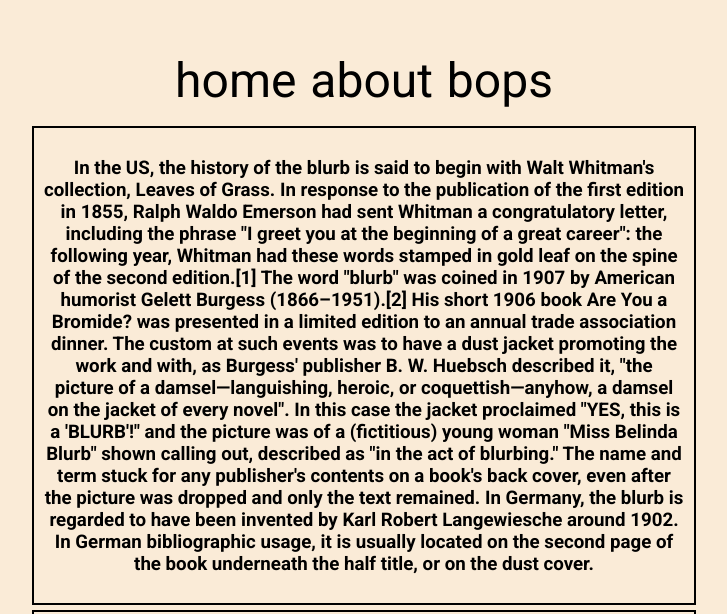
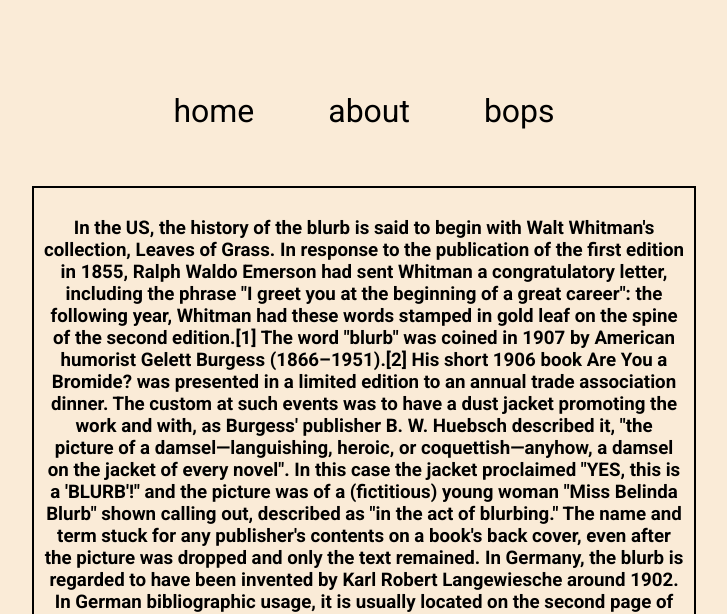
Before and after one commit to inflea/inflea.github.io, a plain HTML site: page index.html in a window 1280 px wide. Shown: the part 188-802 px from the top of the page, without its empty margins (276-1003 px from the left). Drawn offline with Linux system fonts and the light colour scheme.

Commit message:
nav bar fixes

```diff
--- a/style.css
+++ b/style.css
@@ -54,10 +54,10 @@ header, .mxcw {
   text-decoration: none;
   color: #FF0000;
   transition: .3s background-color;
-    }
+}
 
 .nav li {
-  font-size: 3em;
+  font-size: 2em;
   line-height: 40px;
   height: 40px;
   font-family: 'Roboto', sans-serif;
@@ -66,8 +66,8 @@ header, .mxcw {
   background-color: transparent;
   display: inline-block;
   width: auto;
-  text-align: center;
   max-width: 100%;
+  padding: 30px;
 }
 
 .nav {
```
